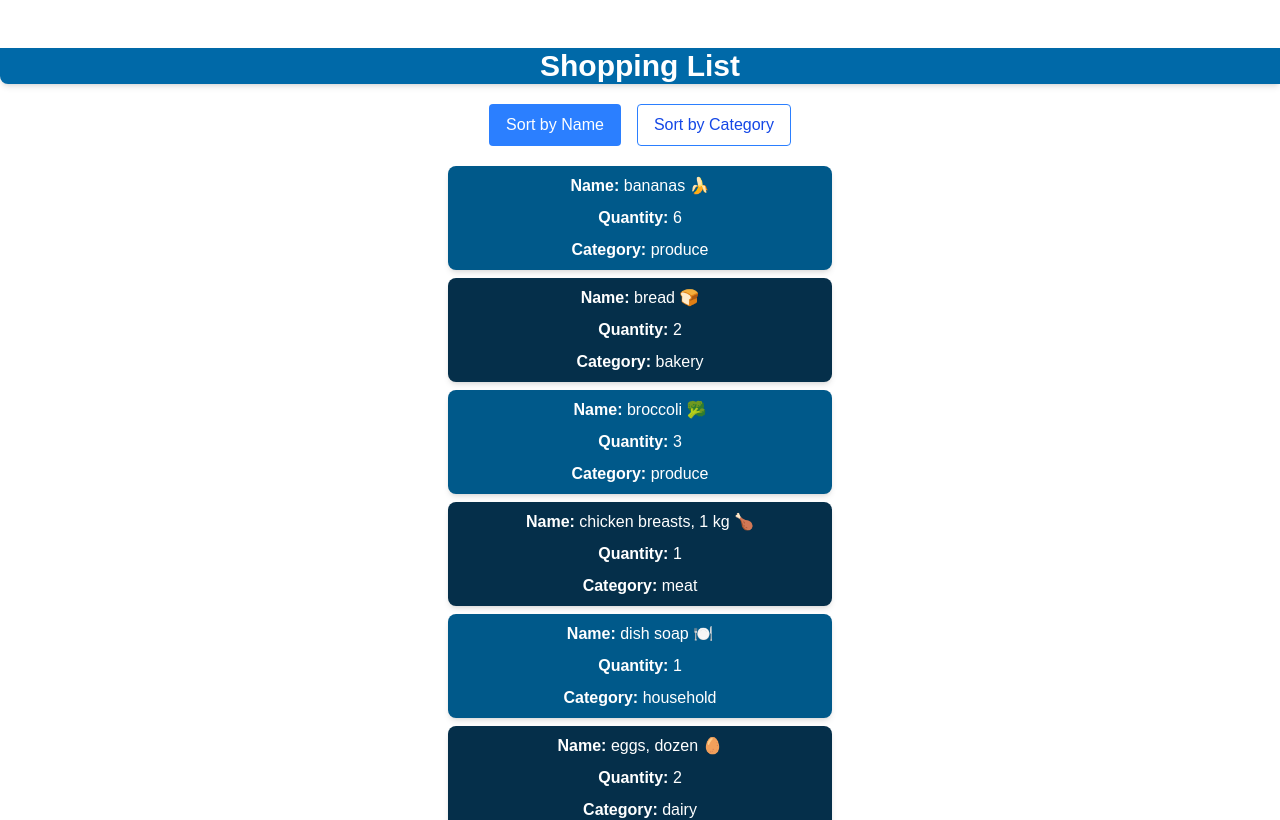
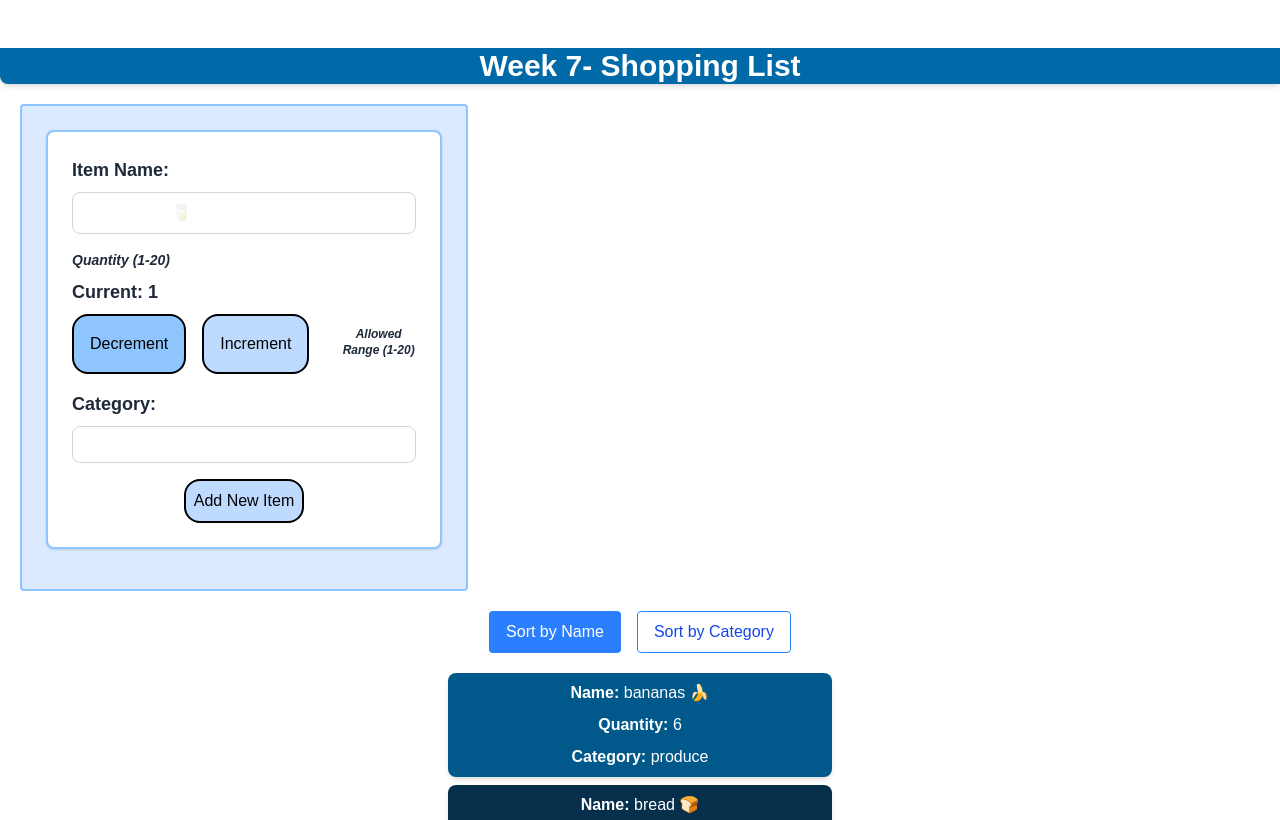
Before and after one commit to Temsters/cprg306-assignments, a Next.js app: page /week-7 in a window 1280 px wide. Shown: the top 820 px of the page. Built offline with nearby package versions, Linux system fonts and the light colour scheme.

Commit message:
modifying page.js integrating imported components, setting up state management for the items, and establishing the event handler

```diff
--- a/app/week-7/page.js
+++ b/app/week-7/page.js
@@ -1,12 +1,31 @@
+"use client";
+
 import ItemList from "./item-list";
+import NewItem from "./new-item";
+import itemsData from "./items.json";
+import { useState } from "react";
 
-//week 3 page
-//functional component Page that returns main element
+//week 7 page
 export default function Page() {
-  return (
-    <main className="space-y-2 text-white">
-      <h1 className="my-12 text-3xl font-bold bg-[oklch(50%_0.134_242.749)] rounded-bl-lg text-center shadow-md text-white mb-5">Shopping List</h1>
-      <ItemList />
+  //initialize a state variable items with itemsData
+  const [items, setItems] = useState(itemsData);
+
+  //Create an event handler function (e.g., handleAddItem) that adds a new item to items.
+  const handleAddItem = (item) => {
+    setItems((prevItems) => [...prevItems, item]);
+  };
+
+return (
+ <main className="space-y-2 text-white">
+      <h1 className="my-12 text-3xl font-bold bg-[oklch(50%_0.134_242.749)] rounded-bl-lg text-center shadow-md text-white mb-5">
+        Week 7- Shopping List
+      </h1>
+
+      {/* Pass handleAddItem to NewItem as a prop */}
+      <NewItem onAddItem={handleAddItem} />
+
+      {/* Display the list of items */}
+      <ItemList items={items} />
     </main>
   );
 }
```
